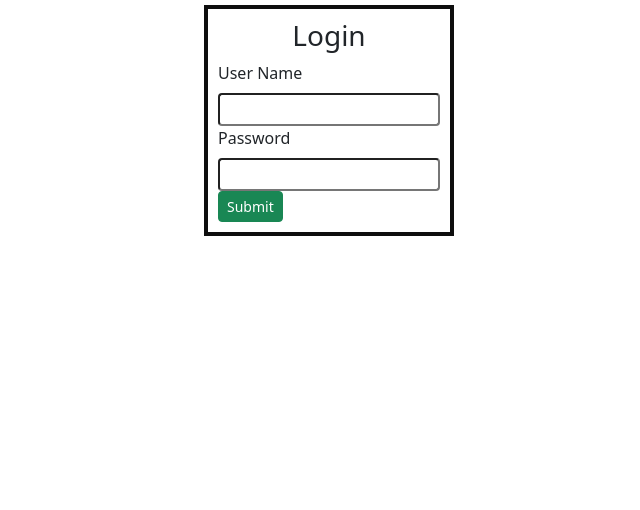
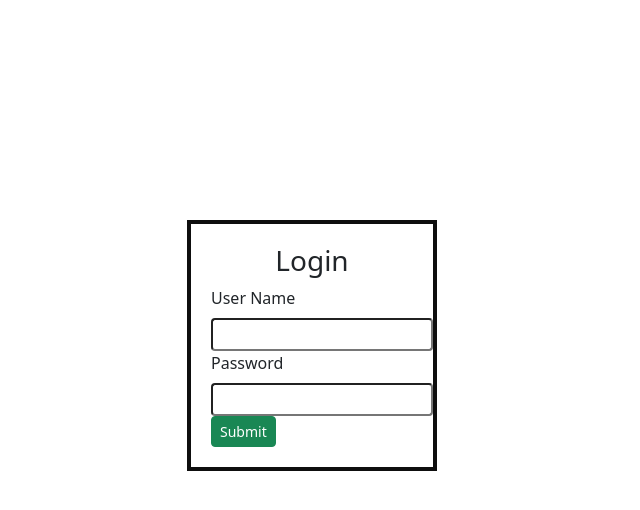
Before and after one commit to JackTheBlack/MovieFinder-app, a plain HTML site: page login.html in a window 1280 px wide. Shown: the whole page, without its empty margins (311-951 px from the left). Drawn offline with nearby package versions, Linux system fonts and the light colour scheme.

Commit message:
Update global.css

```diff
--- a/global.css
+++ b/global.css
@@ -1,12 +1,17 @@
 .box{
 
    width: 250px;
+
     border: 4px solid rgb(14, 14, 14);
-    padding: 10px;
-    margin: 5px;
+    padding: 20px;
+    margin: 20px;
 
 }
 .login{
+    position: absolute;
+    top: 25%;
+    right: 40%;
+
     justify-content: center;
     align-items: center;
 
```
